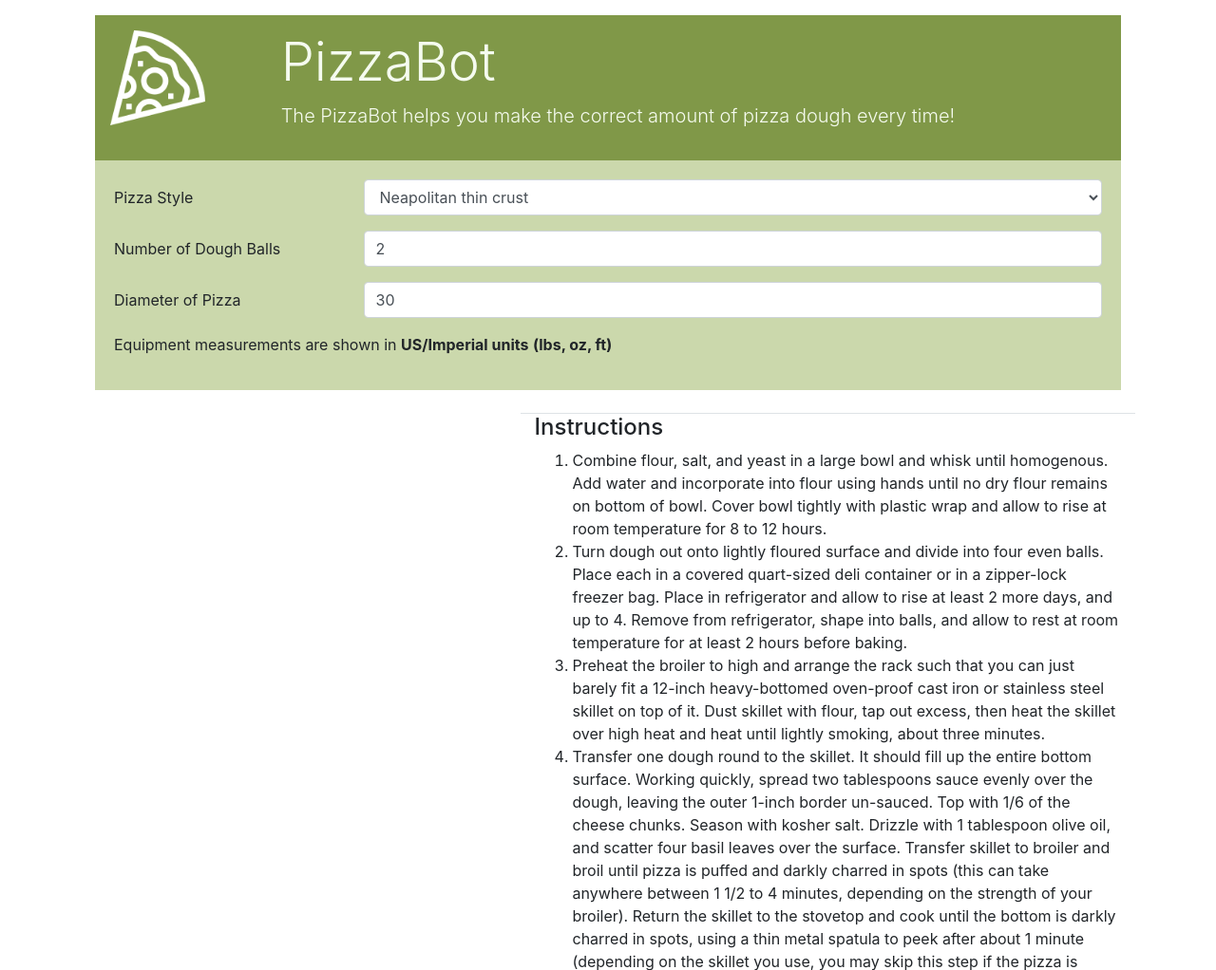
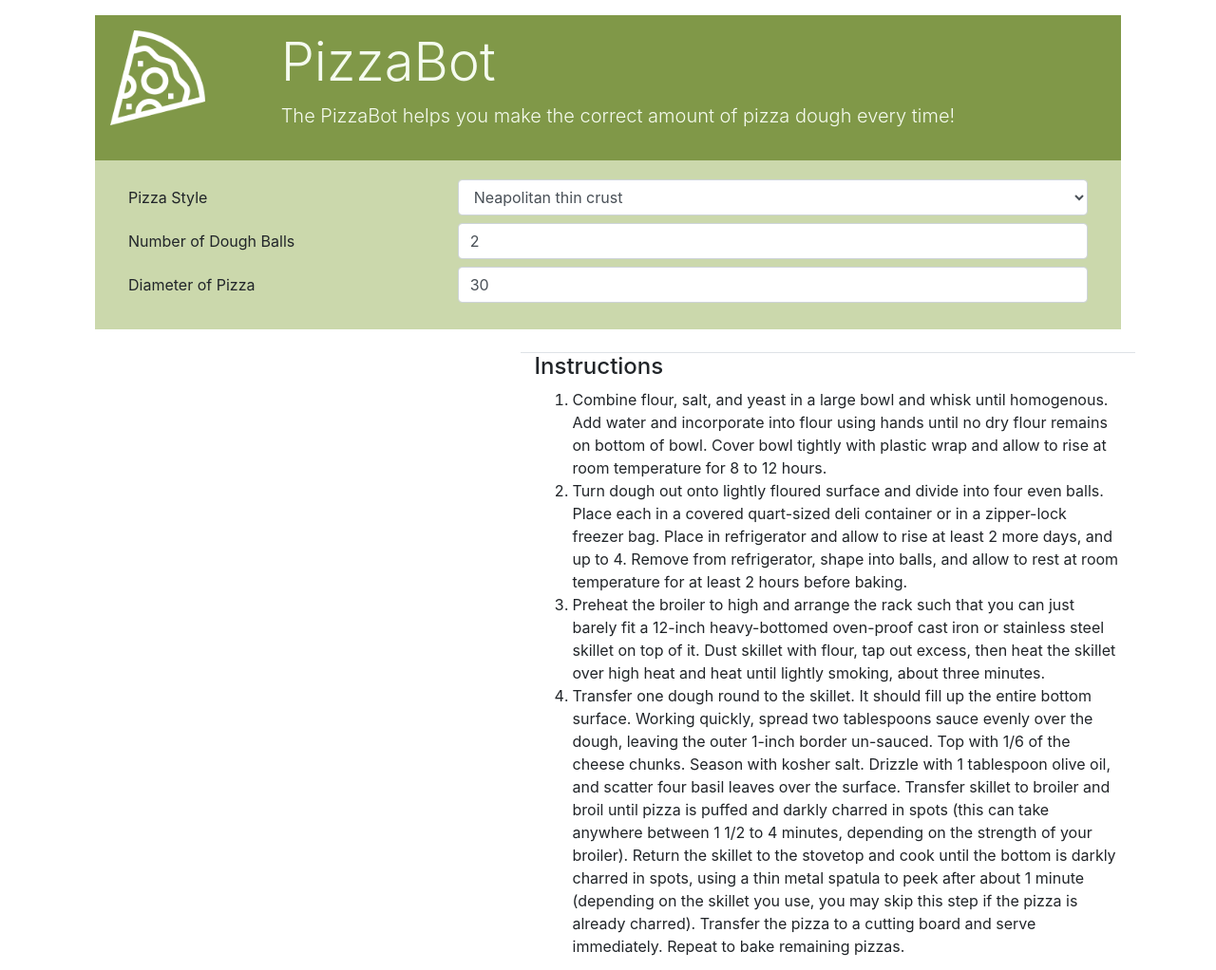
Before and after one commit to mikescha/DoughBot, a Django app: page / in a window 1280 px wide. Shown: the part 56-1078 px from the top of the page at 95% size. Run offline with Django 3.2, Linux system fonts and the light colour scheme; some libraries are stand-ins or nearby versions.

Commit message:
Cleanup to unit changing. Bug fixes.

```diff
--- a/PizzaBot/static/app/scripts/header.js
+++ b/PizzaBot/static/app/scripts/header.js
@@ -30,13 +30,12 @@ function updateDisplayedUnits(oldUnit, selectedUnit) {
     if (oldUnit !== undefined) {
         if (oldUnit != targetUnit) {
             //Units have changed. Update the pizza diameter field appropriately.
-            var size = document.getElementById('id_size');
             if (oldUnit == "metric") {
                 //convert to imperial
-                size.value = Math.round(parseFloat(size.value) / 2.54);
+                updatePizzaonUnitChange("standard");
             } else {
                 //convert to metric
-                size.value = Math.round(parseFloat(size.value) * 2.54);
+                updatePizzaonUnitChange("metric");
             };
 
         };
@@ -50,7 +49,7 @@ $(function () {
 
     var savedUnit = 'metric';
 
-    // if no cookie set to standard, else set value to cookie value
+    // if no cookie set to metric, else set value to cookie value
     if (Cookies.get('site-units') === undefined) {
         Cookies.set("site-units", savedUnit, { expires: 365, path: '/' });
     }
--- a/PizzaBot/static/app/scripts/pizza.js
+++ b/PizzaBot/static/app/scripts/pizza.js
@@ -1,3 +1,14 @@
+function updatePizzaonUnitChange(newUnit) {
+    var size = document.getElementById('id_size');
+    if (newUnit == "metric") {
+        //convert to metric
+        size.value = Math.round(parseFloat(size.value) * 2.54);
+    } else {
+        //convert to imperial
+        size.value = Math.round(parseFloat(size.value) / 2.54);
+    };
+}
+
 $(function () {
     /*
      *
@@ -216,6 +227,7 @@ $(function () {
         alert(response["responseJSON"]["error"]);
     };
 
+
     //this will run when the entire page has loaded, so it will cause the recipe to show
     //by default
     ajaxRecalcPizza();
--- a/PizzaBot/templates/app/pizza.html
+++ b/PizzaBot/templates/app/pizza.html
@@ -19,17 +19,24 @@
 
         <form class="form" action="/" method="post" id="pizza-form">
             {% csrf_token %}
+
             {% for field in form %}
-                <div class="form-group form-row">
-                <label class="col-form-label col-sm-3" for="id_{{ field.name }}">{{ field.label }}</label>
-                    <div class="col-sm-9">{{ field|attr:"class:form-control" }}
-                        {% if field.help_text %}
-                            <p class="form-text text-muted"><small>{{ field.help_text }}</small></p>
-                        {% endif %}
+                {% if field.name == "size" %}
+                    <div class="input-group input-row">
+                        <label class="col-form-label col-sm-4 mb-2" for="id_{{ field.name }}">{{ field.label }} <span data-standard="(inches)" data-metric="(cm)"></span></label>
+                        <div class="col-sm-8 mb-2">{{ field|attr:"class:form-control" }}</div>
                     </div>
-                </div>
+                {% else %}
+                    <div class="input-group input-row">
+                        <label class="col-form-label col-sm-4 mb-2" for="id_{{ field.name }}">{{ field.label }}</label>
+                        <div class="col-sm-8 mb-2">{{ field|attr:"class:form-control" }}
+                            {% if field.help_text %}
+                                <p class="input-group-text text-muted"><small>{{ field.help_text }}</small></p>
+                            {% endif %}
+                        </div>
+                    </div>
+                {% endif %}
             {% endfor %}
-            <p>Equipment measurements are shown in <strong data-standard="US/Imperial units" data-metric="Metric units">US/Imperial units</strong> <span data-standard="(lbs, oz, in)" data-metric="(kg, ml, cm)">(lbs, oz, ft)</span>
         </form>
     </div>
 
```
Also changed, not shown: notes.txt (+6 -1 lines), PizzaBot/static/app/graphics/pizzapic.jpg (deleted), 1 other file.
